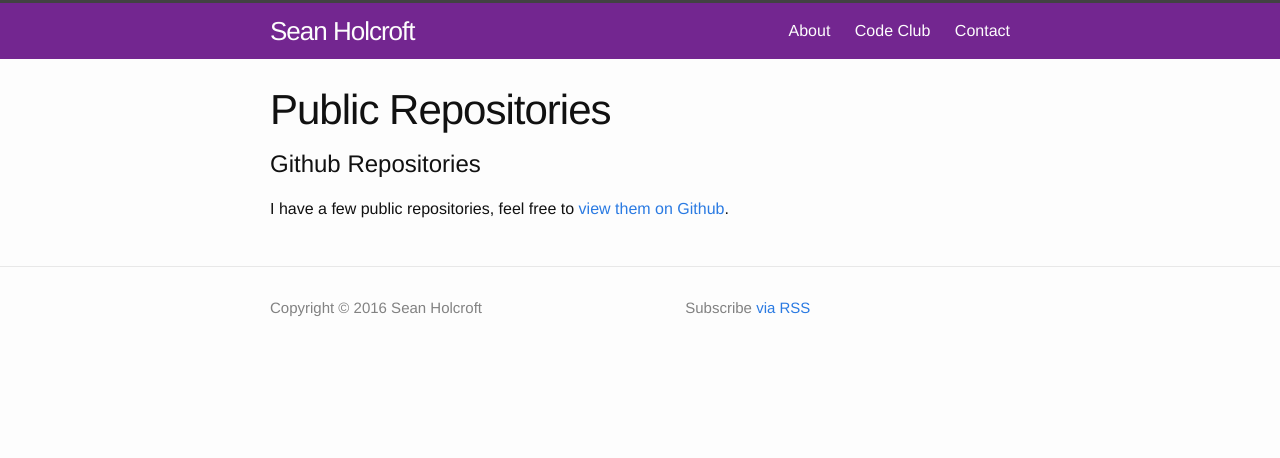
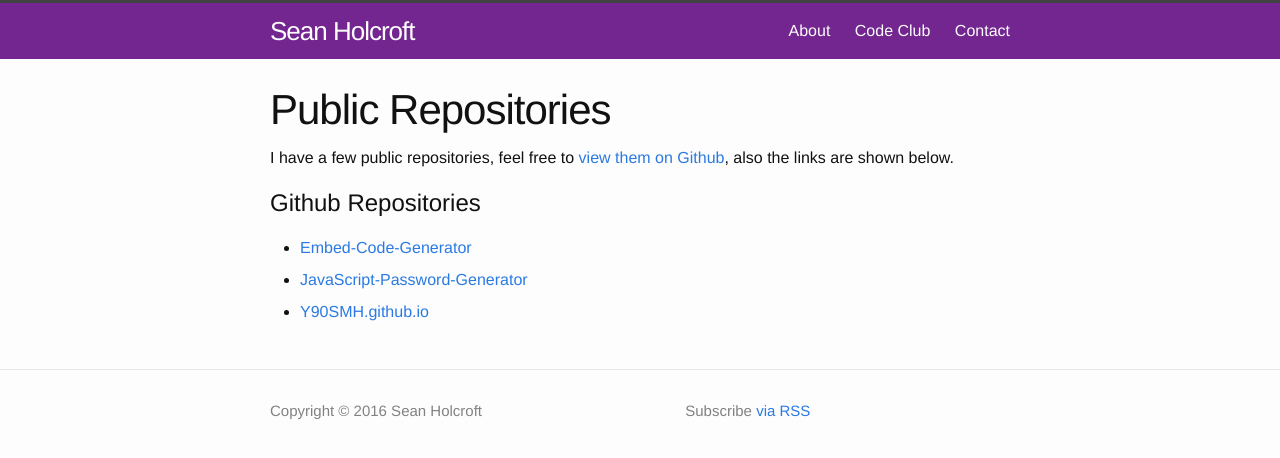
Before and after one commit to Y90SMH/Y90SMH.github.io, a Jekyll site: the page built from index.html, in a window 1280 px wide. Shown: the top 458 px of the page. Built offline with Jekyll 4.4.1, drawn with Linux system fonts in a browser that asks for light colours.

Commit message:
Remove home.js, included list of github repo's in index.html

```diff
--- a/_includes/head.html
+++ b/_includes/head.html
@@ -1,7 +1,7 @@
 <head>
     <title>{% if page.title %}{{ page.title }}{% else %}{{ site.title }}{% endif %}</title>
     <meta charset="utf-8">
-    <meta content="default-src 'none'; connect-src https://api.github.com; form-action https://formspree.io; img-src 'self'; script-src 'self'; style-src 'self'; upgrade-insecure-requests;" http-equiv="Content-Security-Policy">
+    <meta content="default-src 'none'; form-action https://formspree.io; img-src 'self'; style-src 'self';" http-equiv="Content-Security-Policy">
     <meta content="Sean Holcroft" name="author">
     <meta content="{{ site.description }}" name="description">
     <meta content="width=device-width, initial-scale=1" name="viewport">
--- a/_layouts/page.html
+++ b/_layouts/page.html
@@ -8,7 +8,4 @@ layout: default
   <article class="post-content">
     {{ content }}
   </article>
-  <footer class="post-footer">
-      <!-- ... -->
-  </footer>
 </div>
--- a/index.html
+++ b/index.html
@@ -3,9 +3,11 @@ layout: default
 ---
 <div class="home">
     <h1 class="post-title">Public Repositories</h1>
+    <p>I have a few public repositories, feel free to <a href="https://github.com/Y90SMH?tab=repositories">view them on Github</a>, also the links are shown below.</p>
     <h2 id="repository-title">Github Repositories</h2>
-    <div id="repositories">
-        <p>I have a few public repositories, feel free to <a href="https://github.com/Y90SMH?tab=repositories">view them on Github</a>.</p>
-    </div>
+    <ul id="repositories">
+        <li><a href="https://github.com/Y90SMH/Embed-Code-Generator">Embed-Code-Generator</a></li>
+        <li><a href="https://github.com/Y90SMH/JavaScript-Password-Generator">JavaScript-Password-Generator</a></li>
+        <li><a href="https://github.com/Y90SMH/Y90SMH.github.io">Y90SMH.github.io</a></li>
+    </ul>
 </div>
-<script defer src="/js/home.js" type="text/javascript"></script>
--- a/js/home.js
+++ /dev/null
@@ -1 +0,0 @@
-"use strict";function fetchJSONFile(path,callback){var httpRequest=new XMLHttpRequest();httpRequest.onreadystatechange=function(){if(httpRequest.readyState===4){if(httpRequest.status===200){var data=JSON.parse(httpRequest.responseText);if(callback)callback(data);}}};httpRequest.open('GET',path);httpRequest.send();}fetchJSONFile('https://api.github.com/users/Y90SMH/repos',function(data){var id='repositories';document.getElementById(id).remove();var ul=document.createElement('ul');ul.id=id;var title=document.getElementById('repository-title');if(title.nextSibling){title.parentNode.insertBefore(ul,title.nextSibling);}else{title.parentNode.appendChild(ul);}for(var i=0;i<data.length;i++){var a=document.createElement('a');a.href=data[i].html_url;if(typeof a.textContent!=="undefined"){a.textContent=data[i].name;}else{a.innerText=data[i].name;}var li=document.createElement('li');li.appendChild(a);document.getElementById(id).appendChild(li);}});
--- a/robots.txt
+++ b/robots.txt
@@ -1,4 +1,4 @@
 User-agent: *
 Disallow:
 
-Sitemap: https://seanholcroft.co.uk/sitemap.xml.gz
+Sitemap: https://seanholcroft.co.uk/sitemap.xml
```
Also changed, not shown: sitemap.xml (+4 -4 lines), README.md, 12 other files.
